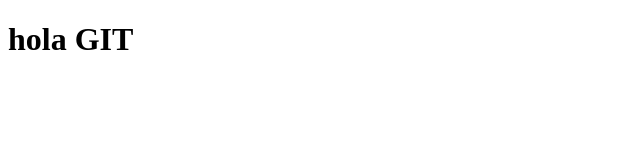
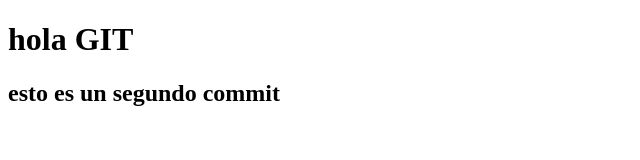
Before and after one commit to vallimaximiliano/coderhousemaxi, a plain HTML site: page index.html in a window 1280 px wide. Shown: the whole page, without its empty margins (0-640 px from the left). Drawn offline with Linux system fonts and the light colour scheme.

Commit message:
segudno commit

```diff
--- a/index.html
+++ b/index.html
@@ -8,5 +8,6 @@
 </head>
 <body>
     <h1>hola GIT</h1>
+    <h2>esto es un segundo commit</h2>
 </body>
 </html>
```
